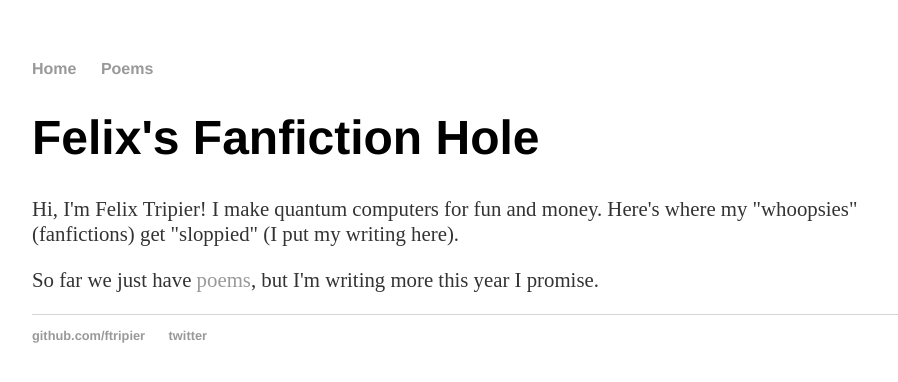
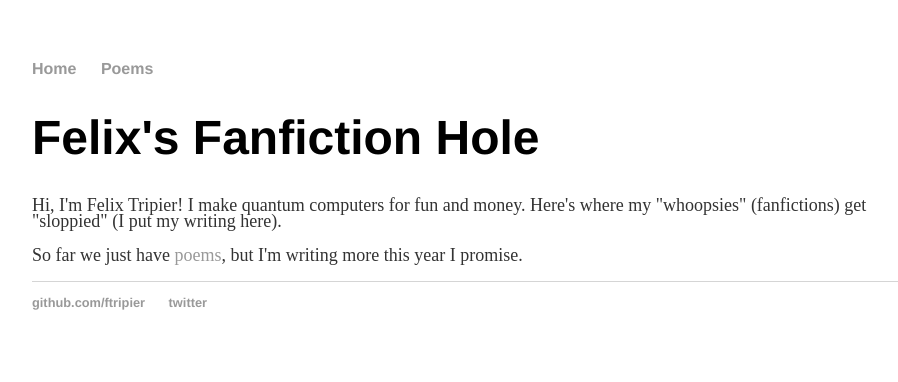
Before and after one commit to ftripier/ftripier.github.io, a Jekyll site: the page built from index.html, in a window 1280 px wide. Shown: the top 382 px of the page, without its empty margins (160-1058 px from the left). Built offline with Jekyll 4.4.1, drawn with Linux system fonts in a browser that asks for light colours.

Commit message:
more readable font

```diff
--- a/css/main.css
+++ b/css/main.css
@@ -26,8 +26,8 @@ h1 {
   font-family: "Helvetica", "Arial", "Sans-Serif";
 }
 p {
-  font-size: 1.3em;
-  line-height: 1.2em;
+  font-size: 18px;
+  line-height: 16px;
   color: #333;
 }
 footer {
```
